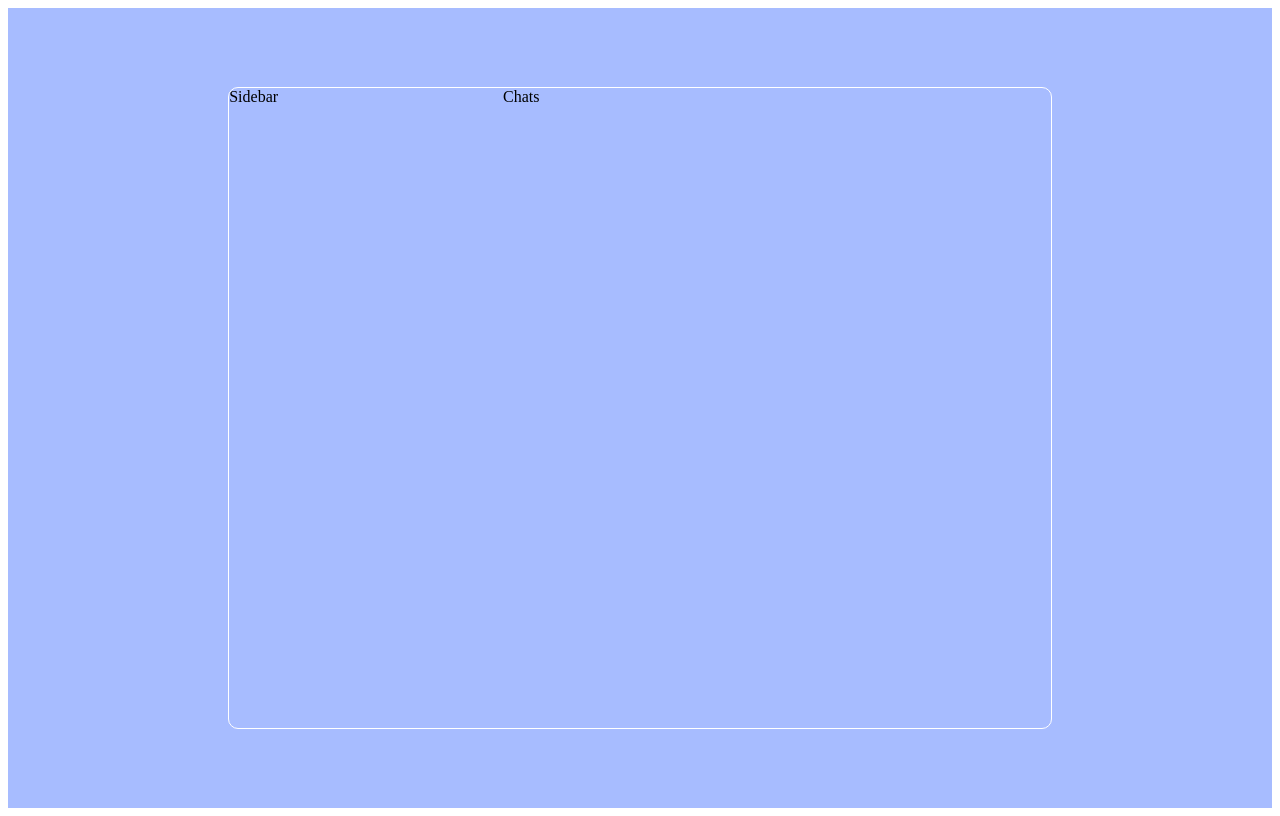
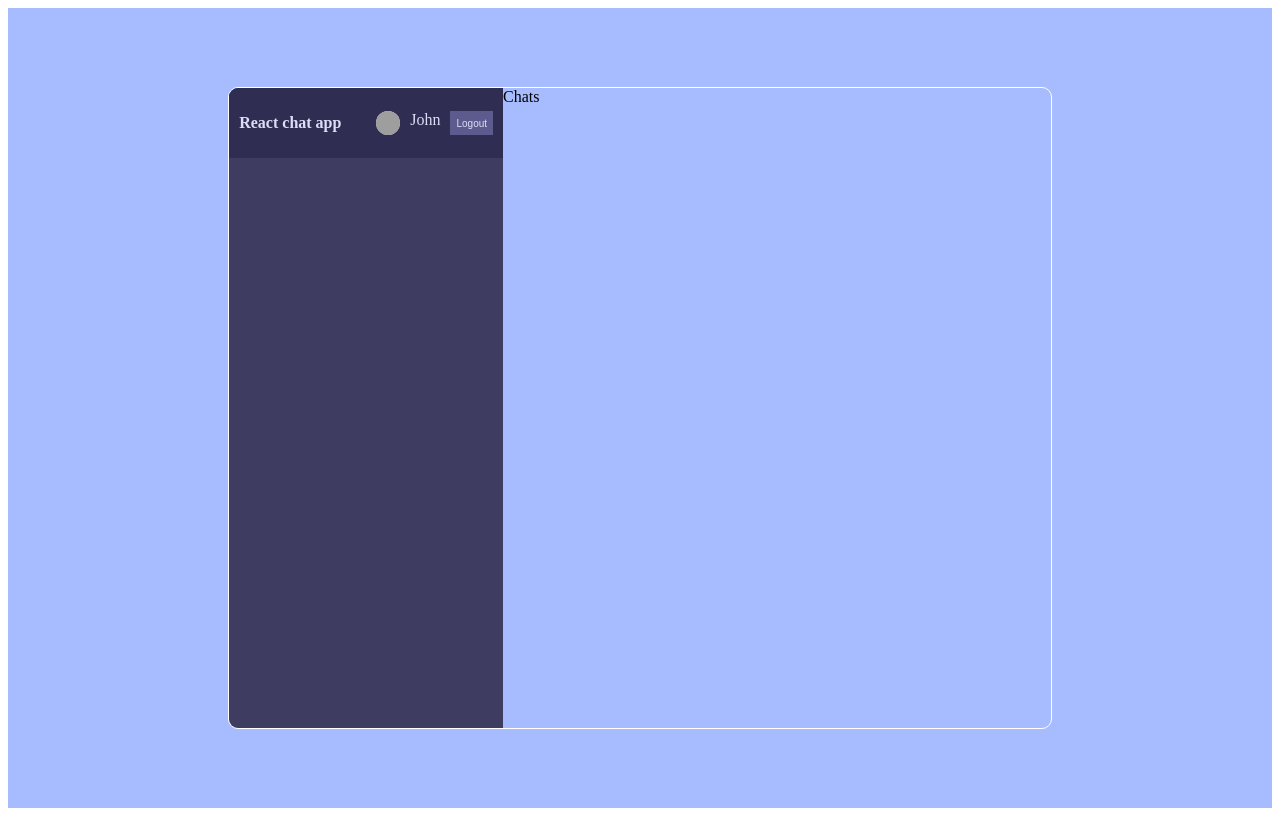
Before and after one commit to ViktorGeorgiev98/chatAppReact, a React (Vite) app in the folder client/: page / in a window 1280 px wide. Built offline with nearby package versions, Linux system fonts and the light colour scheme; grey boxes are pictures that could not be loaded.

Commit message:
work on nav bar and image

```diff
--- a/client/src/components/Home/NavBar.jsx
+++ b/client/src/components/Home/NavBar.jsx
@@ -1,7 +1,12 @@
 const NavBar = () => {
     return (
-        <div>
-            NavBar
+        <div className="navbar">
+            <span className="logo">React chat app</span>
+            <div className="user">
+                <img src="https://www.mypokecard.com/en/Gallery/my/galery/m3dsSJwTlM8W.jpg" alt="" />
+                <span>John</span>
+                <button>Logout</button>
+            </div>
         </div>
     )
 }
--- a/client/src/components/Home/Sidebar.jsx
+++ b/client/src/components/Home/Sidebar.jsx
@@ -1,7 +1,9 @@
+import NavBar from "./NavBar";
+
 const Sidebar = () => {
     return (
         <div className="sidebar">
-            Sidebar
+            <NavBar />
         </div>
     )
 }
--- a/client/src/style.scss
+++ b/client/src/style.scss
@@ -85,10 +85,51 @@
         width: 65%;
         height: 80%;
         display: flex;
+        overflow: hidden;
     }
 
     .sidebar {
         flex: 1;
+        background-color: #3e3c61;
+
+        .navbar {
+            display: flex;
+            align-items: center;
+            background-color: #2f2d52;
+            height: 50px;
+            padding: 10px;
+            justify-content: space-between;
+            color: #ddddf7;
+
+            .logo {
+                font-weight: bold;
+
+            }
+
+            .user {
+                display: flex;
+                gap: 10px;
+
+
+                img {
+                    background-color: #ddddf7;
+                    height: 24px;
+                    width: 24px;
+                    border-radius: 50%;
+                    object-fit: cover;
+
+                }
+
+                button {
+                    background-color: #5d5b8d;
+                    color: #ddddf7;
+                    font-size: 10px;
+                    border: none;
+                    cursor: pointer;
+                }
+            }
+        }
+
     }
     .chats {
         flex:2;
```
